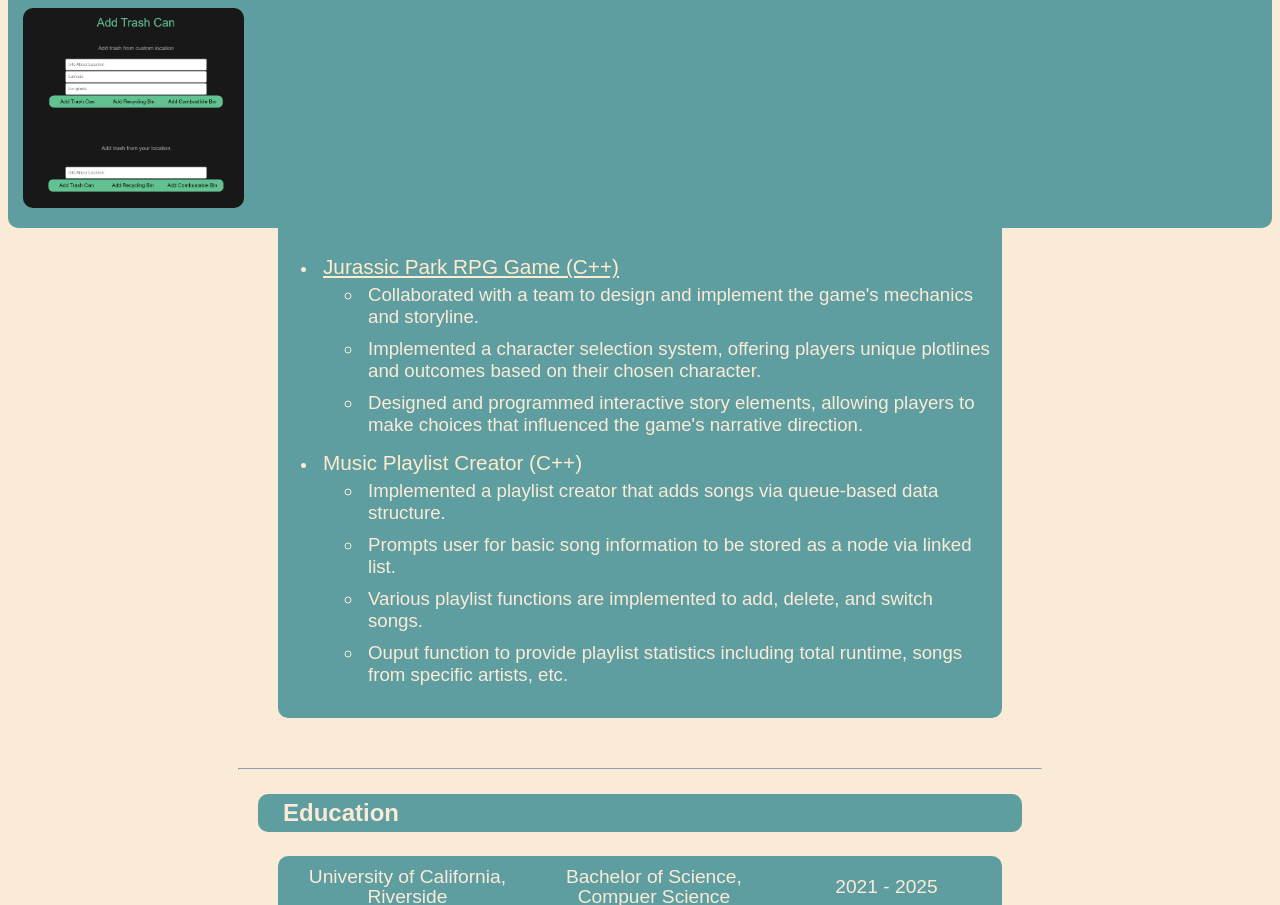
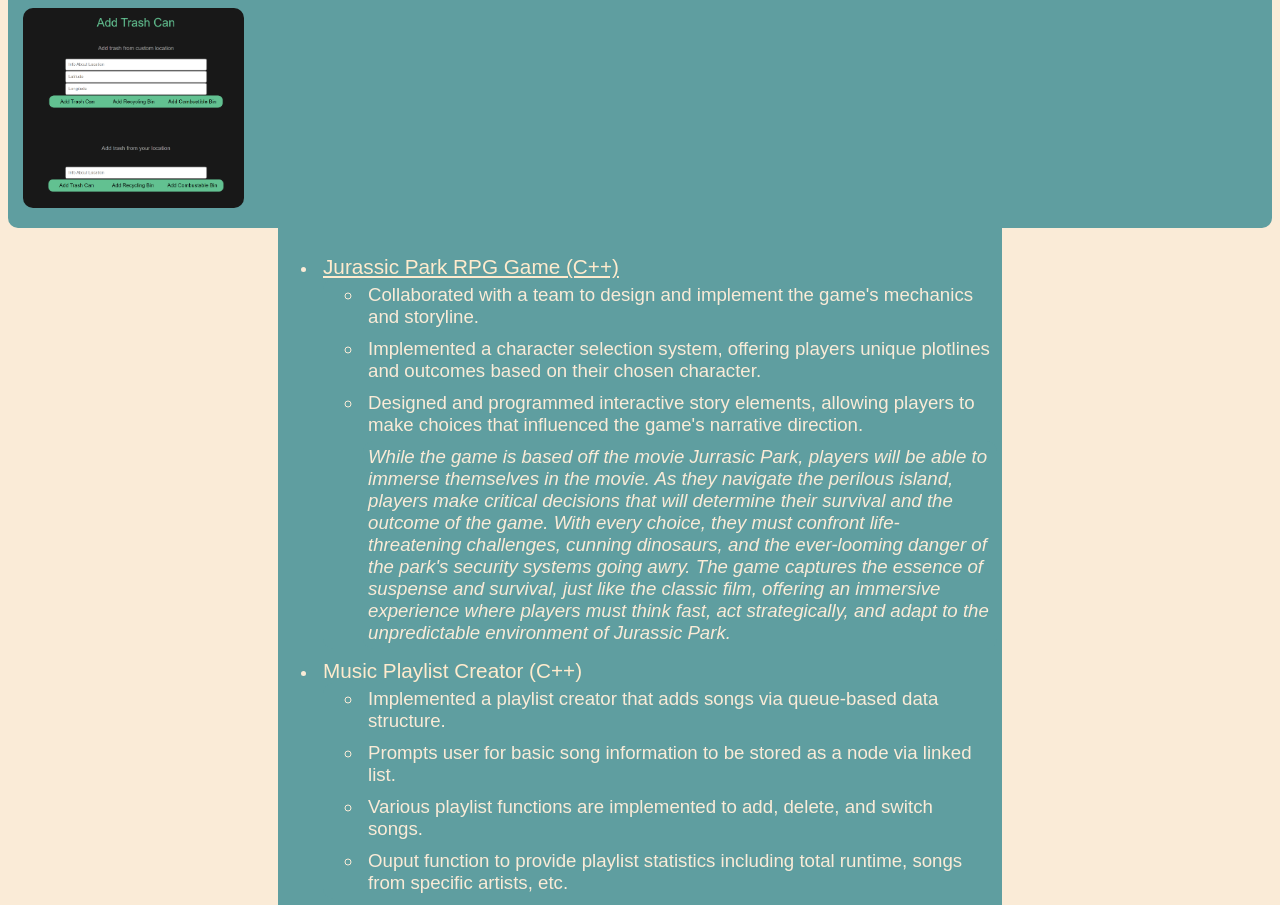
Before and after one commit to Andrew-Bremond/Andrew-Bremond.github.io, a plain HTML site: page index.html in a window 1280 px wide. Shown: the part 1785-2690 px from the top of the page. Drawn offline with Linux system fonts and the light colour scheme.

Commit message:
fix social img
changed the pos abs to reltiv
added description to the jurassic park game

```diff
--- a/index.html
+++ b/index.html
@@ -179,6 +179,13 @@
                         <li>Collaborated with a team to design and implement the game's mechanics and storyline.</li>
                         <li>Implemented a character selection system, offering players unique plotlines and outcomes based on their chosen character.</li>
                         <li>Designed and programmed interactive story elements, allowing players to make choices that influenced the game's narrative direction.</li>
+                        <p style="margin:0; font-size: 90%; font-style: italic;">
+                            While the game is based off the movie Jurrasic Park, players will be able to immerse themselves in the movie. As they navigate the perilous island,
+                            players make critical decisions that will determine their survival and the outcome of the game. With every choice, they must confront life-threatening
+                            challenges, cunning dinosaurs, and the ever-looming danger of the park's security systems going awry. The game captures the essence of suspense
+                            and survival, just like the classic film, offering an immersive experience where players must think fast, act strategically, and adapt to the
+                            unpredictable environment of Jurassic Park.
+                        </p>
                     </ul>
                 </li>
                 <li>
--- a/styles/style.css
+++ b/styles/style.css
@@ -118,18 +118,6 @@ ul{
     /* background-color: cadetblue; */
 }
 
-/* #leftimg {
-    border-top: 30px solid cadetblue;
-    border-left: 30px solid cadetblue;
-    border-bottom: 30px solid cadetblue;
-}
-
-#rightimg {
-    border-top: 30px solid cadetblue;
-    border-right: 30px solid cadetblue;
-    border-bottom: 30px solid cadetblue;
-} */
-
 .profilePicture {
     float: right;
     height: auto;
@@ -152,7 +140,7 @@ body{
 .socials {
     float: left;
     left: 270px;
-    position: absolute;
+    position: relative;
     margin-right: 5px;
 }
 
```
